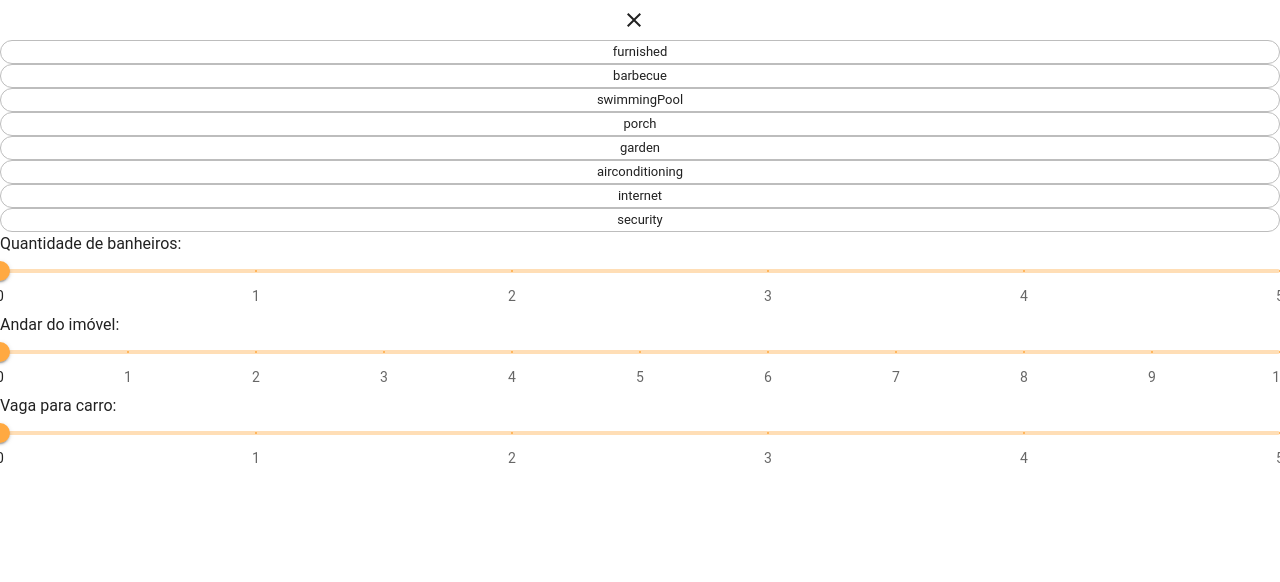
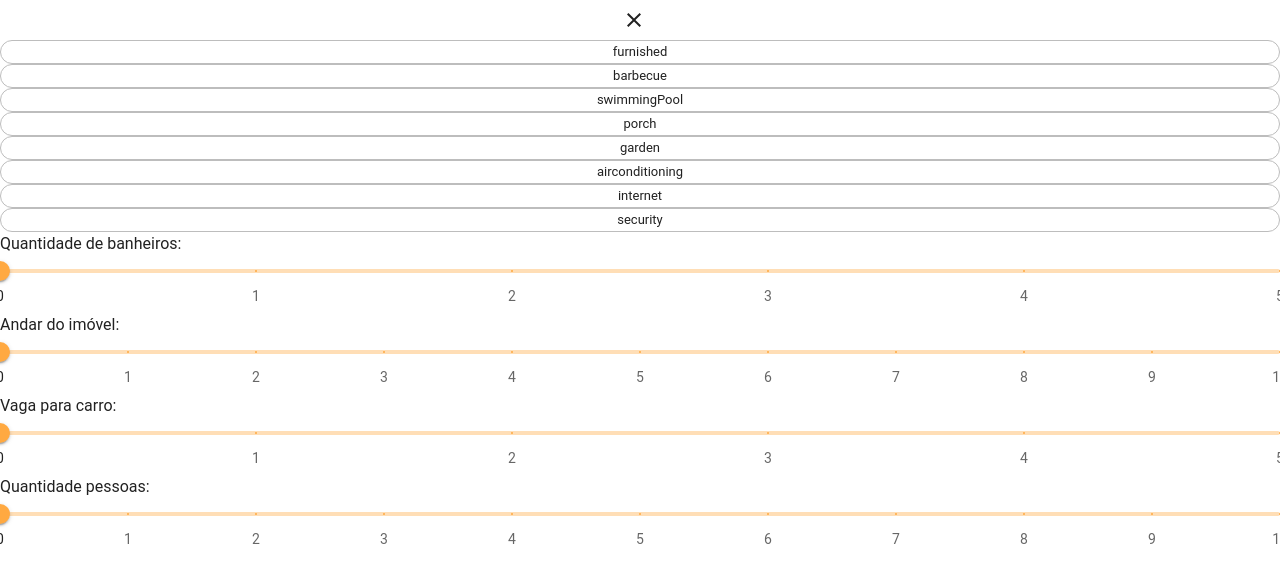
Before and after one commit to Allyson1602/doce-lar, a Next.js app: page / in a window 1280 px wide. Both pictures are taken after a click on the button "mais filtros". Shown: the top 582 px of the page. Built offline with nearby package versions, Linux system fonts and the light colour scheme.

Commit message:
feat: criação de slider para quantidade de pessoas

```diff
--- a/components/filter.tsx
+++ b/components/filter.tsx
@@ -17,6 +17,7 @@ const Filter: FC<FilterProps> = (props) => {
     const [bathrooms, setBathrooms] = useState(0);
     const [immobile, setImmobile] = useState(0);
     const [vacancyCar, setVacancyCar] = useState(0);
+    const [people, setPeople] = useState(0);
 
     const handleClickAnimals = () => {
         let changeFilters = filters;
@@ -217,6 +218,40 @@ const Filter: FC<FilterProps> = (props) => {
         props.setFilters(changeFilters);
     };
 
+    const handleChangePeople = (event: Event, value: number | number[], activeThumb: number) => {
+        setPeople(value as number);
+
+        let changeFilters = filters;
+
+        switch(value) {
+            case 0:
+                changeFilters.people = 0;
+                break;
+
+            case 20:
+                changeFilters.people = 1;
+                break;
+
+            case 40:
+                changeFilters.people = 2;
+                break;
+
+            case 60:
+                changeFilters.people = 3;
+                break;
+
+            case 80:
+                changeFilters.people = 4;
+                break;
+
+            case 100:
+                changeFilters.people = 5;
+                break;
+        }
+
+        props.setFilters(changeFilters);
+    };
+
     const handleClickMoreFilters = () => {
         setOpen(true);
     };
@@ -258,10 +293,9 @@ const Filter: FC<FilterProps> = (props) => {
 
             <Dialog open={open} fullScreen>
                 <IconButton
-                edge="start"
-                color="inherit"
-                onClick={handleCloseDialog}
-                aria-label="close"
+                    edge="start"
+                    color="inherit"
+                    onClick={handleCloseDialog}
                 >
                     <CloseIcon />
                 </IconButton>
@@ -347,11 +381,68 @@ const Filter: FC<FilterProps> = (props) => {
                             step={20}
                         />
                     </BoxSlider>
+
+                    <BoxSlider>
+                        <Typography>Quantidade pessoas:</Typography>
+                        <Slider
+                            value={people}
+                            onChange={handleChangePeople}
+                            marks={sliderMarksPeople}
+                            step={10}
+                        />
+                    </BoxSlider>
                 </SlidersStyled>
             </Dialog>
         </FilterStyled>
     );
 };
+
+let sliderMarksPeople = [
+    {
+      value: 0,
+      label: '0',
+    },
+    {
+      value: 10,
+      label: '1',
+    },
+    {
+      value: 20,
+      label: '2',
+    },
+    {
+      value: 30,
+      label: '3',
+    },
+    {
+      value: 40,
+      label: '4',
+    },
+    {
+      value: 50,
+      label: '5',
+    },
+    {
+      value: 60,
+      label: '6',
+    },
+    {
+      value: 70,
+      label: '7',
+    },
+    {
+      value: 80,
+      label: '8',
+    },
+    {
+      value: 90,
+      label: '9',
+    },
+    {
+      value: 100,
+      label: '10',
+    },
+];
 
 let sliderMarksVacancyCar = [
     {
```
